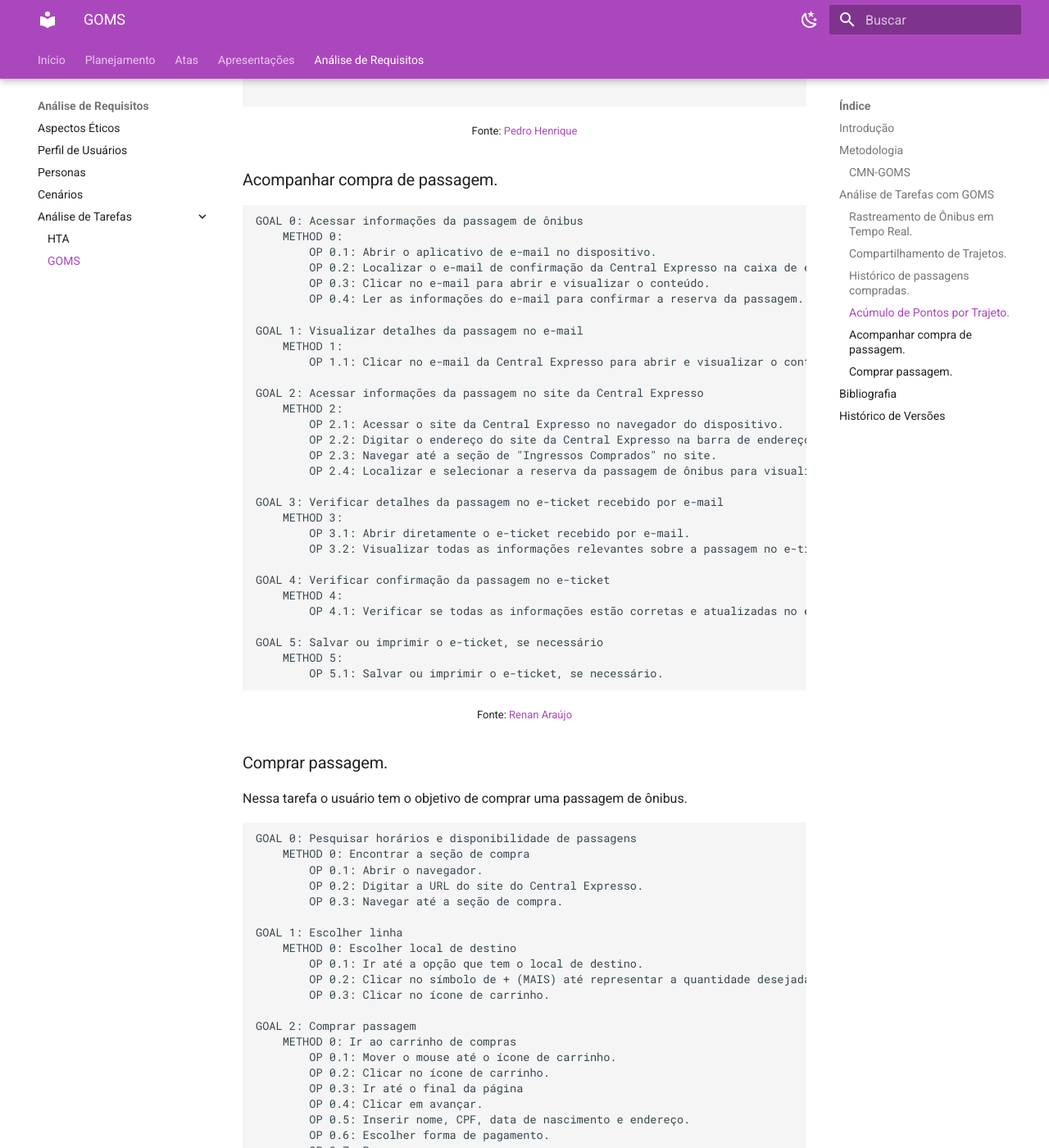
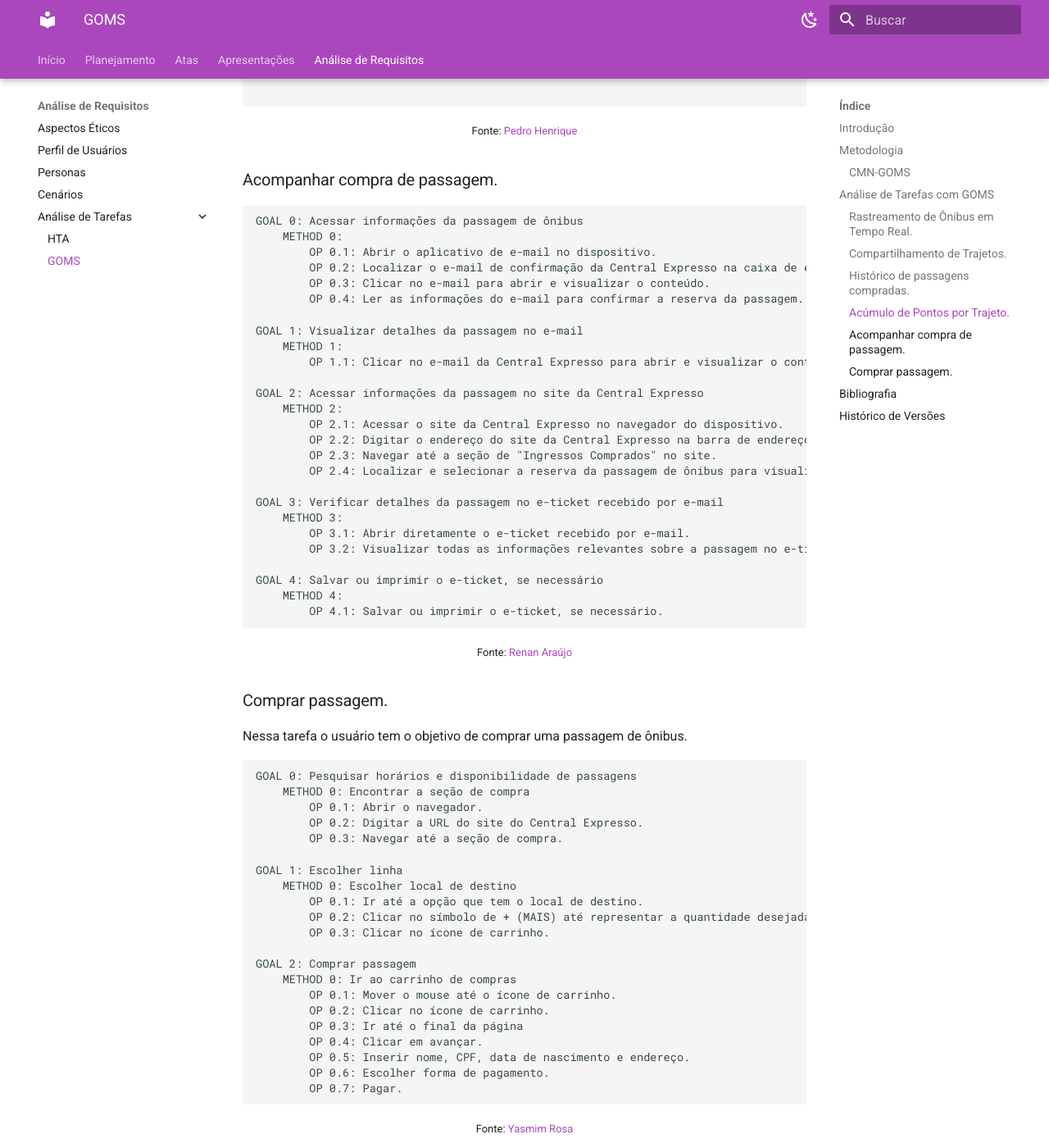
Before and after one commit to Interacao-Humano-Computador/2024.1-Grupo08, an MkDocs documentation site: the page built from docs/requisitos/analise_tarefas_goms.md, in a window 1280 px wide and 1400 px high, scrolled down 3491 px. Shown: the whole window at 82% size. Built offline with MkDocs 1.6.1 and Material for MkDocs 9.7.7, drawn with Linux system fonts in a browser that asks for light colours.

Commit message:
atualização goms

````diff
--- a/docs/requisitos/analise_tarefas_goms.md
+++ b/docs/requisitos/analise_tarefas_goms.md
@@ -168,13 +168,9 @@
         OP 3.1: Abrir diretamente o e-ticket recebido por e-mail.
         OP 3.2: Visualizar todas as informações relevantes sobre a passagem no e-ticket.
 
-GOAL 4: Verificar confirmação da passagem no e-ticket
+GOAL 4: Salvar ou imprimir o e-ticket, se necessário
     METHOD 4:
-        OP 4.1: Verificar se todas as informações estão corretas e atualizadas no e-ticket.
-
-GOAL 5: Salvar ou imprimir o e-ticket, se necessário
-    METHOD 5:
-        OP 5.1: Salvar ou imprimir o e-ticket, se necessário.
+        OP 4.1: Salvar ou imprimir o e-ticket, se necessário.
 ```
 
 <font size="2"><p style="text-align: center"> Fonte: [Renan Araújo](hhttps://github.com/renantfm4)</p></font>
````
